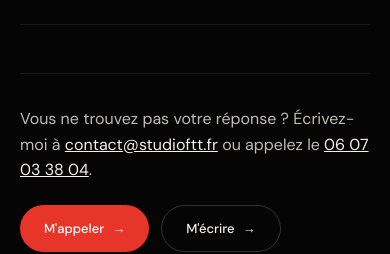
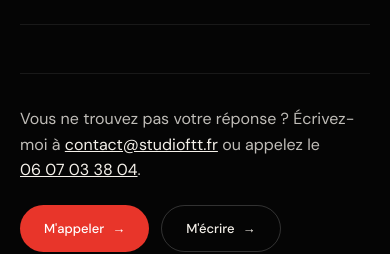
Before and after one commit to nathanfautrat-hue/studio-ftt, a Next.js app: page / in a window 390 px wide. Shown: the part 8200-8454 px from the top of the page. Built offline with nearby package versions, Linux system fonts and the light colour scheme; a web font is replaced by a local one.

Commit message:
fix(faq): numéro de téléphone ne se coupe plus sur mobile (white-space: nowrap)
Co-Authored-By: Claude Opus 4.7 <noreply@anthropic.com>

```diff
--- a/components/FaqSection.tsx
+++ b/components/FaqSection.tsx
@@ -127,7 +127,7 @@ export default function FaqSection() {
             ou appelez le{" "}
             <a
               href="tel:+33607033804"
-              style={{ color: "var(--ftt-cream)", textDecoration: "underline" }}
+              style={{ color: "var(--ftt-cream)", textDecoration: "underline", whiteSpace: "nowrap" }}
             >
               06 07 03 38 04
             </a>
```
